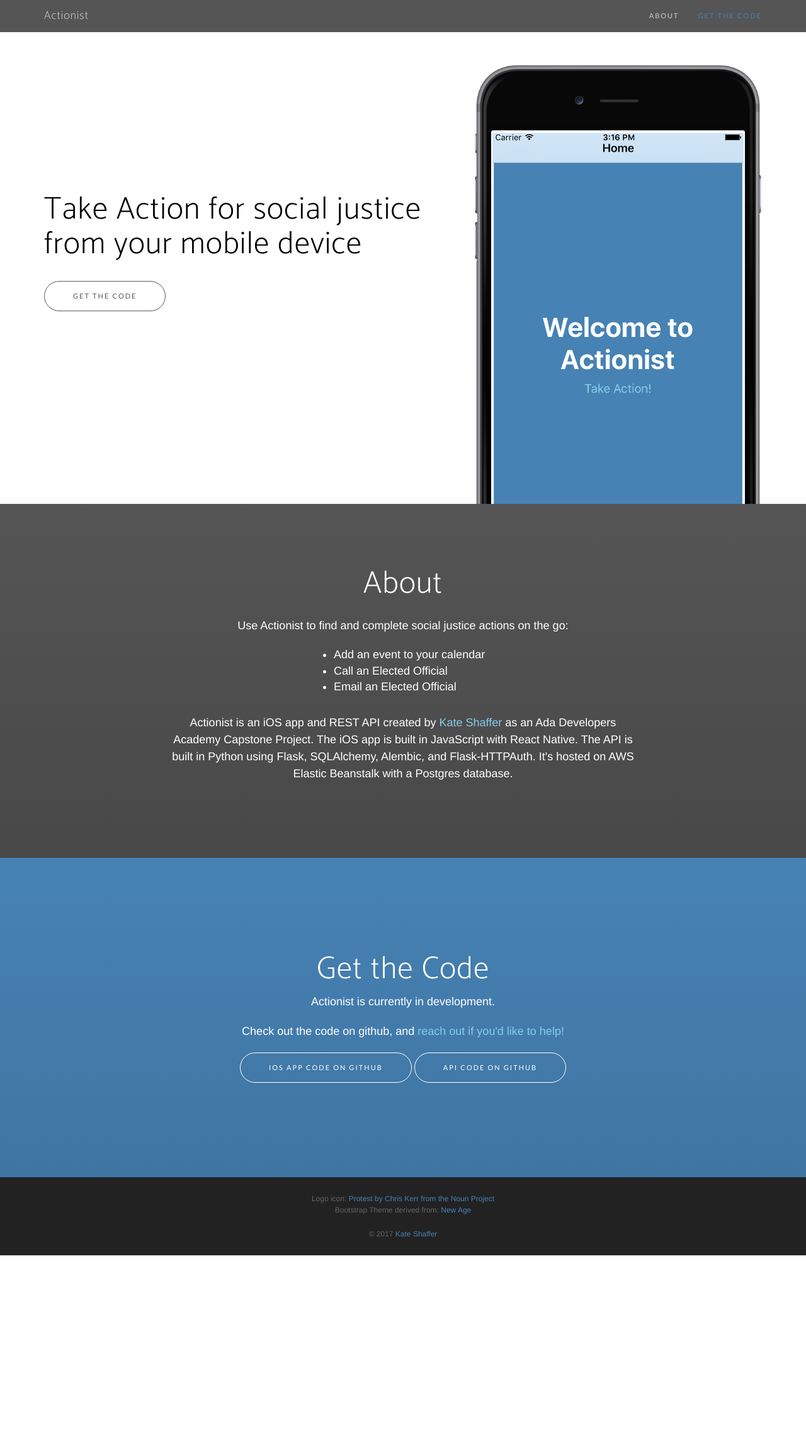
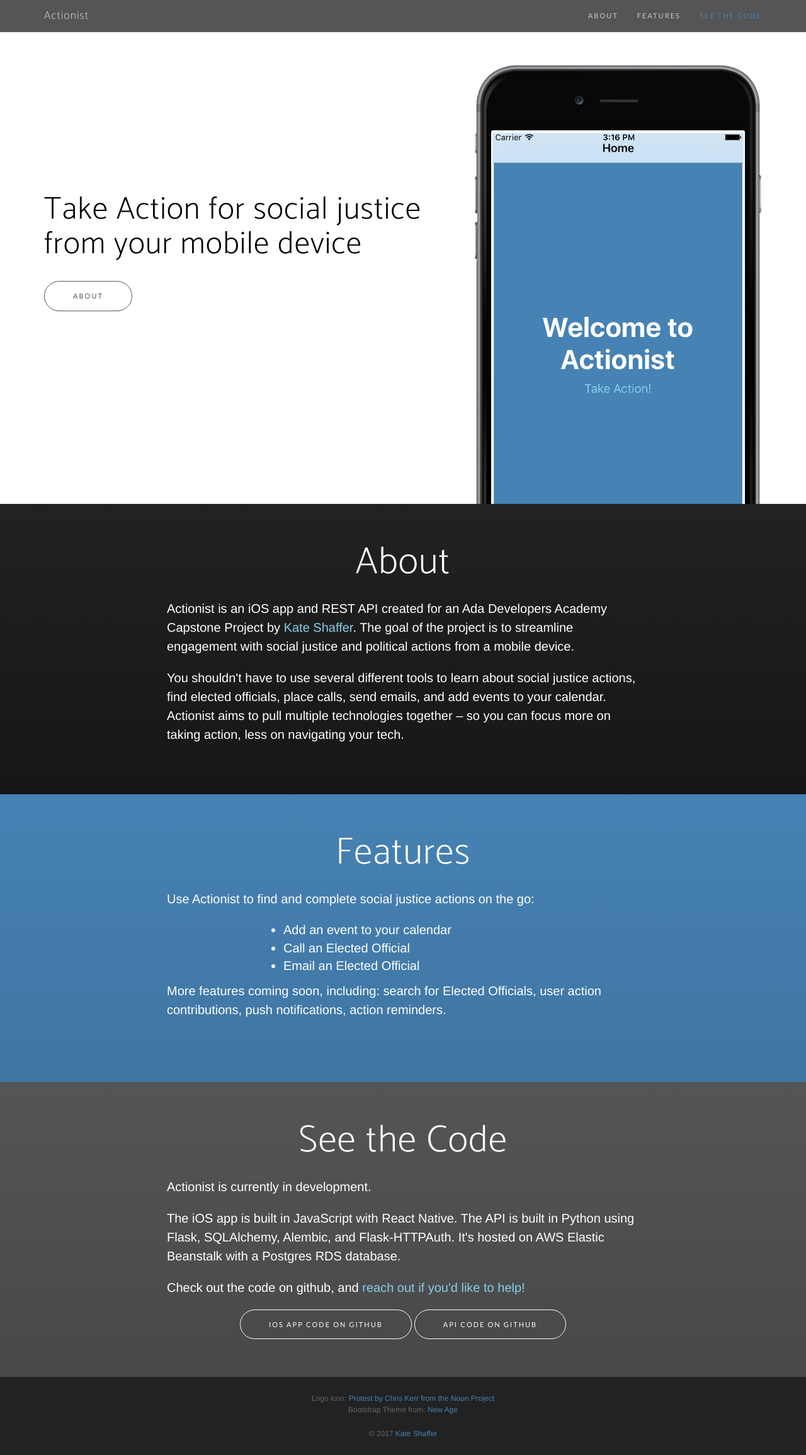
Before and after one commit to brookseakate/actionist-api, a Flask app: page / in a window 1280 px wide. Shown: the whole page at 63% size. Before the commit the page ends 1993 px from the top, so only its background shows below. Run offline with Flask 2, Linux system fonts and the light colour scheme; parts of the project's set-up code (start-up, migrations or seed data) failed here and were passed over; some libraries are stand-ins or nearby versions; some web fonts are replaced.

Commit message:
Index page styling & content updates

```diff
--- a/api_1_0/static/css/new-age.css
+++ b/api_1_0/static/css/new-age.css
@@ -49,7 +49,7 @@
   letter-spacing: 1px;
 }
 p {
-  font-size: 18px;
+  font-size: 20px;
   line-height: 1.5;
   margin-bottom: 20px;
 }
@@ -209,32 +209,36 @@
   }
 }
 section {
-  padding: 100px 0;
+  padding: 60px 0;
+  text-align: left;
 }
 section h2 {
-  font-size: 50px;
+  font-size: 60px;
+  margin-top: 0;
+  margin-bottom: 25px;
+  text-align: center;
 }
-section.download {
-  padding: 150px 0;
+section.about {
+  color: #FFF;
+}
+section.about h2 {
+  margin-top: 0;
+}
+section.features {
   position: relative;
   color: #FFF;
 }
-section.download h2 {
+section.features h2 {
   margin-top: 0;
 }
-section.contact {
-  text-align: center;
+section.see-code {
+  position: relative;
   color: #FFF;
 }
-section.contact h2 {
-  margin-top: 0;
-  margin-bottom: 25px;
-  font-size: 50px;
-}
 .feature-list {
-  width: 300px;
+  width: 460px;
   margin: 0 auto;
-  font-size: 18px;
+  font-size: 20px;
   text-align: left;
 }
 footer {
@@ -269,6 +273,11 @@
   background: #555;
   background: -webkit-linear-gradient(#555, #484848);
   background: linear-gradient(#555, #484848);
+}
+.bg-darkgray {
+  background: #222222;
+  background: -webkit-linear-gradient(#222222, #161616);
+  background: linear-gradient(#222222, #161616);
 }
 .text-primary {
   color: #4682B4;
--- a/api_1_0/static/less/new-age.less
+++ b/api_1_0/static/less/new-age.less
@@ -42,7 +42,7 @@
 }
 
 p {
-    font-size: 18px;
+    font-size: 20px;
     line-height: 1.5;
     margin-bottom: 20px;
 }
@@ -201,29 +201,22 @@
 
 // Sections
 section {
-    padding: 100px 0;
+    padding: 60px 0;
+    text-align: left;
     h2 {
-        font-size: 50px;
+        font-size: 60px;
+        margin-top: 0;
+        margin-bottom: 25px;
+        text-align: center;
     }
 }
 
-section.download {
-    padding: 150px 0;
-    position: relative;
+section.about {
+    // text-align: center;
     color: #FFF;
     h2 {
         margin-top: 0;
-        // font-size: 50px;
-    }
-}
-
-section.contact {
-    text-align: center;
-    color: #FFF;
-    h2 {
-        margin-top: 0;
-        margin-bottom: 25px;
-        font-size: 50px;
+        // font-size: 70px;
     }
     // @media(min-width: 768px) {
     //     h2 {
@@ -232,11 +225,37 @@
     // }
 }
 
+section.features {
+    // padding: 150px 0;
+    position: relative;
+    color: #FFF;
+    // text-align: left;
+    h2 {
+        margin-top: 0;
+        // font-size: 70px;
+    }
+}
+
+section.see-code {
+    // padding: 150px 0;
+    position: relative;
+    color: #FFF;
+    h2 {
+        // font-size: 70px;
+        // font-size: 50px;
+    }
+}
+
 .feature-list {
-  width: 300px;
+  width: 460px;
   margin: 0 auto;
-  font-size: 18px;
+  font-size: 20px;
   text-align: left;
+  // h2 {
+  //     margin-top: 0;
+  //     font-size: 70px;
+  //     // font-size: 50px;
+  // }
 }
 
 footer {
@@ -276,6 +295,12 @@
     background: @theme-secondary;
     background: -webkit-linear-gradient(@theme-secondary , darken(@theme-secondary, 5%));
     background: linear-gradient(@theme-secondary , darken(@theme-secondary, 5%));
+}
+
+.bg-darkgray {
+    background: @gray-darker;
+    background: -webkit-linear-gradient(@gray-darker , darken(@gray-darker, 5%));
+    background: linear-gradient(@gray-darker , darken(@gray-darker, 5%));
 }
 
 .text-primary {
--- a/api_1_0/templates/index.html
+++ b/api_1_0/templates/index.html
@@ -46,10 +46,13 @@
       <div class="collapse navbar-collapse" id="bs-example-navbar-collapse-1">
         <ul class="nav navbar-nav navbar-right">
           <li>
-            <a class="page-scroll" href="#contact">About</a>
+            <a class="page-scroll" href="#about">About</a>
           </li>
           <li>
-            <a class="page-scroll" href="#download">Get the Code</a>
+            <a class="page-scroll" href="#features">Features</a>
+          </li>
+          <li>
+            <a class="page-scroll" href="#see-code">See the Code</a>
           </li>
         </ul>
       </div>
@@ -65,7 +68,7 @@
           <div class="header-content">
             <div class="header-content-inner">
               <h1>Take Action for social justice from your mobile device</h1>
-              <a href="#download" class="btn btn-outline btn-xl page-scroll">Get the Code</a>
+              <a href="#about" class="btn btn-outline btn-xl page-scroll">About</a>
             </div>
           </div>
         </div>
@@ -87,11 +90,27 @@
     </div>
   </header>
 
-  <section id="contact" class="contact bg-secondary">
+  <section id="about" class="about bg-darkgray">
     <div class="container">
       <div class="row">
         <div class="col-md-8 col-md-offset-2">
           <h2 class="section-heading">About</h2>
+          <p>
+            Actionist is an iOS app and REST API created for an Ada Developers Academy Capstone Project by <a class="email-link" href="http://kateshaffer.com">Kate Shaffer</a>. The goal of the project is to streamline engagement with social justice and political actions from a mobile device.
+          </p>
+          <p>
+            You shouldn't have to use several different tools to learn about social justice actions, find elected officials, place calls, send emails, and add events to your calendar. Actionist aims to pull multiple technologies together – so you can focus more on taking action, less on navigating your tech.
+          </p>
+        </div>
+      </div>
+    </div>
+  </section>
+
+    <section id="features" class="features bg-primary">
+      <div class="container">
+        <div class="row">
+          <div class="col-md-8 col-md-offset-2">
+            <h2>Features</h2>
             <p>
               Use Actionist to find and complete social justice actions on the go:
             </p>
@@ -108,35 +127,37 @@
                 </li>
               </ul>
             </div>
+            <p>
+              More features coming soon, including: search for Elected Officials, user action contributions, push notifications, action reminders.
+            </p>
             <br />
-          <p>
-            Actionist is an iOS app and REST API created by <a class="email-link" href="http://kateshaffer.com">Kate Shaffer</a> as an Ada Developers Academy Capstone Project. The iOS app is built in JavaScript with React Native.
-            The API is built in Python using Flask, SQLAlchemy, Alembic, and Flask-HTTPAuth. It's hosted on AWS Elastic Beanstalk with a Postgres database.
-          </p>
           </div>
         </div>
       </div>
     </section>
 
-  <section id="download" class="download bg-primary text-center">
+  <section id="see-code" class="see-code bg-secondary">
     <div class="container">
       <div class="row">
         <div class="col-md-8 col-md-offset-2">
-          <h2>Get the Code</h2>
+          <h2>See the Code</h2>
           <p>Actionist is currently in development.
+          </p>
+          <p>
+            The iOS app is built in JavaScript with React Native. The API is built in Python using Flask, SQLAlchemy, Alembic, and Flask-HTTPAuth. It's hosted on AWS Elastic Beanstalk with a Postgres RDS database.
           </p>
           <p>
             Check out the code on github, and <a class="email-link" href="mailto:kate@kateshaffer.com?subject=I want to help with develop Actionist!">reach out if you'd like to help!</a>
           </p>
-          <div class="badges">
-            <a href="https://github.com/brookseakate/act-for-justice-ios" class="btn btn-github btn-xl">iOS app code on Github</a>
-            <a href="https://github.com/brookseakate/act-for-justice-api" class="btn btn-github btn-xl">API code on Github</a>
+          <div class="badges text-center">
+            <a href="https://github.com/brookseakate/actionist-ios" class="btn btn-github btn-xl">iOS app code on Github</a>
+            <a href="https://github.com/brookseakate/actionist-api" class="btn btn-github btn-xl">API code on Github</a>
           </div>
         </div>
       </div>
     </div>
   </section>
-  <!-- @TODO - add features section -->
+
   <footer>
     <div class="container">
       <p>
@@ -144,7 +165,7 @@
         <a href="https://thenounproject.com/term/fist/15242/">Protest by Chris Kerr from the Noun Project</a>
       </p>
       <p>
-        Bootstrap Theme derived from:
+        Bootstrap Theme from:
         <a href="https://startbootstrap.com/template-overviews/new-age/"> New Age</a>
       </p>
       <br />
```
Lines whose indentation alone changed are shown as unchanged.
